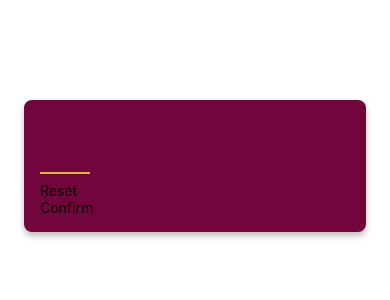
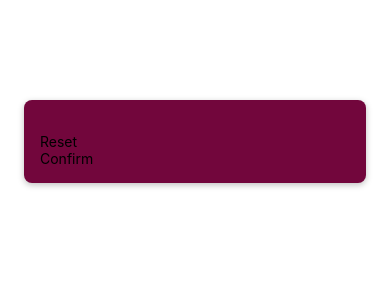
Before and after one commit to bluedamon/React-Native-JS-02, a React Native app: screen / in a window 390 px wide. Shown: the top 300 px of the page. Built offline with nearby package versions, Linux system fonts and the light colour scheme.

Commit message:
add new blank screen files

```diff
--- a/App.js
+++ b/App.js
@@ -4,7 +4,7 @@ import StartGameScreen from './screens/StartGameScreen';
 export default function App() {
   return (
     <>
-    <StartGameScreen />
+      <StartGameScreen />
     </>
   );
 }
--- a/screens/StartGameScreen.js
+++ b/screens/StartGameScreen.js
@@ -1,43 +1,33 @@
-import PrimaryButton from "../components/PrimaryButton";
-import { StyleSheet ,TextInput, View } from "react-native";
+import { StyleSheet, TextInput, View } from 'react-native';
+
+import PrimaryButton from '../components/PrimaryButton';
 
 function StartGameScreen() {
     return (
-        <View style={styles.inputContainer}>
-            <TextInput style={styles.numberInput} maxLength={2} keyboardType="number-pad" autoCapitalize="none" autoCorrect={false}/>
+        <View style={styles.inputCOntainer}>
+            <TextInput />
             <PrimaryButton>Reset</PrimaryButton>
             <PrimaryButton>Confirm</PrimaryButton>
         </View>
-    );
+    )
 };
 
 const styles = StyleSheet.create({
-    inputContainer: {
-        padding: 16,
+  inputCOntainer: {
     marginTop: 100,
     marginHorizontal: 24,
+    borderRadius: 8,
+    padding: 16,
     backgroundColor: '#72063c',
-        borderRadius: 8,
     elevation: 4,
-        shadowColor: 'black',
+    shadowColor: '#000000',
     shadowOffset: {
         width: 0,
-            height: 4,
+        height: 2,
     },
     shadowRadius: 6,
     shadowOpacity: 0.25,
-    },
-    numberInput: {
-        height: 50,
-        width: 50,
-        fontSize: 32,
-        borderBottomWidth: 2,
-        borderBottomColor: '#ddb52f',
-        color: '#ddb52f',
-        marginVertical: 8,
-        fontWeight: 'bold',
-        textAlign: 'center',
-    },
+  }
 });
 
 export default StartGameScreen;
```
Also changed, not shown: components/PrimaryButton.js (+4 -6 lines). Lines whose indentation alone changed are shown as unchanged.
